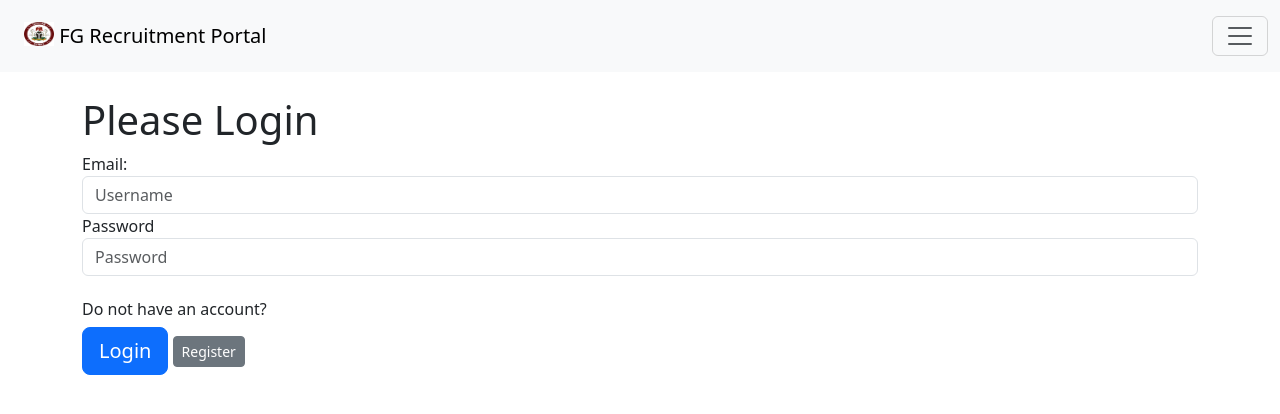
After one commit to elmubaraq/recruitmentportal, a Flask app: page /login in a window 1280 px wide. The commit adds this page. Shown: the top 414 px of the page. Run offline with Flask 3, Linux system fonts and the light colour scheme; some libraries are stand-ins or nearby versions.

Commit message:
login  features in progress

```diff
--- a/portal/__init__.py
+++ b/portal/__init__.py
@@ -1,6 +1,8 @@
 from flask import Flask
 #pip install flask-sqlalchemy
 from flask_sqlalchemy import SQLAlchemy
+from flask_login import LoginManager
+from flask_bcrypt import Bcrypt
 
 
 app=Flask(__name__)
@@ -8,5 +10,7 @@ app=Flask(__name__)
 app.config['SQLALCHEMY_DATABASE_URI'] = 'sqlite:///portal.db'
 #then use the application object as a parameter to create an object of class SQLAlchemy
 db=SQLAlchemy(app)
+bcrypt = Bcrypt(app)
+login_manager = LoginManager(app)
 app.config["SECRET_KEY"]='bdfbcdc502722bc56058y1d0'
-from portal.models import User
+from portal.models import User, Application
--- a/portal/forms.py
+++ b/portal/forms.py
@@ -14,6 +14,11 @@ class RegistrationForm(FlaskForm):
     password1 = PasswordField(label='Password', validators=[Length(min=8),DataRequired()])
     password2 = PasswordField(label='Verify password', validators=[EqualTo('password1'),DataRequired()])
     submit = SubmitField(label='Create account')
+class loginForm(FlaskForm):
+     email_address = StringField(label='Email:', validators=[Email(),DataRequired()])
+     password = PasswordField(label='Password', validators=[Length(min=8),DataRequired()])
+     submit = SubmitField(label='Login')
+
 
 class ApplicationForm(FlaskForm):
     first_name = StringField(label="First Name", validators=[DataRequired()])
@@ -31,15 +36,15 @@ class ApplicationForm(FlaskForm):
     secondary_school = StringField(label= "Secondary School Attended", validators=[DataRequired()])
     tertiary_school = StringField(label= "Tertiary institution attended", validators=[DataRequired()])
     highest_qualification = SelectField(label="Highest Qualification", choices=[('1','SSCE'),('2','Diploma'),('3','Degree/HND'),('4','Second Degree'),('5','Third Degree')])
-    passport_photo = FileField('Passport Photograph', validators=[FileRequired(), FileAllowed(['jpg','jpeg'], 'jpeg/jpg files only!')])
-    birth_cert = FileField('Image',validators=[FileRequired(), FileAllowed(['jpg','jpeg'], 'jpeg/jpg files only!')])
-    tertiary_cert = FileField('Higher Institution Cert. PDF!', validators=[FileRequired(), FileAllowed(['pdf'], 'PDF files only!')])
-    other_cert = FileField('Other Certificates PDF!', validators=[FileAllowed(['pdf'], 'PDF files only!')])
+    passport_photo = FileField('Passport Photograph', validators=[FileRequired(), FileAllowed(['jpg','jpeg','pdf'], 'pdf/jpeg/jpg files only!')])
+    birth_cert = FileField('Image',validators=[FileRequired(), FileAllowed(['jpg','jpeg','pdf'], 'pdf/jpeg/jpg files only!')])
+    tertiary_cert = FileField('Higher Institution Cert. PDF!', validators=[FileRequired(), FileAllowed(['pdf'], 'pdf/jpeg/jpg files only!')])
+    other_cert = FileField('Other Certificates PDF!', validators=[FileAllowed(['jpg','jpeg','pdf'], 'pdf/jpeg/jpg files only!')])
     position_applying_for = SelectField(label="Position applying for", choices=[('1','Accountant I'),('2','Customer Service'),('3','Driver'),('4','Human Resource'),('5','Product Manager'),('6','Software Enginner (Backend) '),('7','Executive Assitant II')])
-    professional_cert = FileField('Professional Certificates PDF!', validators=[FileAllowed(['pdf'], 'PDF files only!')])
-    nysc_cert = FileField('NYSC Discharge/Exeption Cert. PDF', validators=[FileRequired(), FileAllowed(['pdf'], 'PDF files only!')])
-    ssce_photo = FileField('SSCE Result JPG/JPEG', validators=[FileRequired(), FileAllowed(['jpg','jpeg'], 'jpeg/jpg files only!')])
-    school_cert_photo = FileField('Primary School Cert. JPG/JPEG', validators=[FileRequired(), FileAllowed(['jpg','jpeg'], 'jpeg/jpg files only!')])
+    professional_cert = FileField('Professional Certificates PDF!', validators=[FileAllowed(['jpg','jpeg','pdf'], 'pdf/jpeg/jpg files only!')])
+    nysc_cert = FileField('NYSC Discharge/Exeption Cert. PDF', validators=[FileRequired(), FileAllowed(['jpg','jpeg','pdf'], 'pdf/jpeg/jpg files only!')])
+    ssce_photo = FileField('SSCE Result JPG/JPEG', validators=[FileRequired(), FileAllowed(['jpg','jpeg','pdf'], 'pdf/jpeg/jpg files only!')])
+    school_cert_photo = FileField('Primary School Cert. JPG/JPEG', validators=[FileRequired(), FileAllowed(['jpg','jpeg','pdf'], 'pdf/jpeg/jpg files only!')])
     state_of_residence = SelectField(label="State of Residence", choices=[('1','ABUJA FCT'),
                                                 ('2','ABIA'),
                                                 ('3','ADAMAWA'),
--- a/portal/routes.py
+++ b/portal/routes.py
@@ -1,6 +1,7 @@
 from flask import Flask,redirect,url_for,render_template,request,flash, get_flashed_messages
-from portal import app,db,User
-from portal.forms import RegistrationForm, ApplicationForm
+from portal import app,db,User, Application
+from portal.forms import RegistrationForm, ApplicationForm, loginForm
+from flask_login import login_manager,logout_user,login_user, login_required, current_user
 
 @app.route('/',methods=['GET','POST'])
 def home():
@@ -13,7 +14,7 @@ def home():
 def register_page():
     form = RegistrationForm()
     if form.validate_on_submit():
-        user =User( email_address=form.email_address.data, password_harsh = form.password1.data)
+        user =User( email_address=form.email_address.data, password_hash = form.password1.data)
         db.session.add(user)
         db.session.commit()
     if form.errors !={}:
@@ -24,5 +25,28 @@ def register_page():
 def apply_page():
     form = ApplicationForm()
     if form.validate_on_submit():
-        pass
+        application_to_create = Application(first_name=form.first_name.data, middle_name=form.middle_name.data, last_name=form.last_name.data,
+                                            home_town=form.home_town.data, permanent_address=form.permanent_address.data,town_of_residence=form.town_of_residence,
+                                            residential_address=form.residential_address.data,state_of_residence=form.state_of_residence, state_of_origin=form.state_of_origin.data,
+                                            lga=form.lga.data, phone=form.phone.data, nin = form.nin.data, gender= form.gender.data, primary_school=form.primary_school.data, secondary_school=form.secondary_school.data,
+                                            tertiary_school=form.tertiary_school.data, highest_qualification=form.highest_qualification.data, position_applying_for=form.position_applying_for.data, passport_photo=form.passport_photo.data,
+                                            birth_cert=form.birth_cert.data,school_cert=form.school_cert_photo.data,ssce_photo=form.ssce_photo.data,
+                                            tertiary_cert=form.tertiary_cert.data,nysc_cert=form.nysc_cert.data,professional_cert=form.professional_cert.data,other_cert=form.other_cert.data)
+        db.session.add(application_to_create)
+        db.session.commit()
+        flash(f'SUCCESSFUL', category='info')
+
+
     return render_template('apply.html', form=form)
+@app.route('/login',methods=['GET','POST'])
+def login_page():
+    form = loginForm()
+    if form.validate_on_submit():
+        attempted_user = User.query.filter_by(email_address=form.email_address.data).first()
+        if attempted_user and  attempted_user.check_password_correlation(attempted_password=form.password.data):
+            login_user(attempted_user)
+            flash(f'You are successfully logged in as: {attempted_user.email_address}!', category='success')
+            return redirect(url_for('apply_page'))
+        else:
+            flash(f'Username and Password do not match, please try again!', category='danger')
+    return render_template('login.html', form=form)
--- a/portal/templates/base.html
+++ b/portal/templates/base.html
@@ -41,7 +41,7 @@
                     <a class="nav-link active" aria-current="page" href="{{url_for('register_page')}}">Register</a>
                 </li>
                 <li class="nav-item">
-                    <a class="nav-link active" aria-current="page" href="#">Login</a>
+                    <a class="nav-link active" aria-current="page" href="{{url_for('login_page')}}">Login</a>
                 </li>
 
                 <li class="nav-item">
--- /dev/null
+++ b/portal/templates/login.html
@@ -0,0 +1,26 @@
+{% extends 'base.html'%}
+{% block title%}
+{% endblock%}
+{% block body%}
+<div class="container">
+    <form method="POST" class="form-register">
+        {{ form.hidden_tag() }}
+        <h1>Please Login</h1>
+        {{form.email_address.label()}}
+        {{form.email_address(class="form-control", placeholder="Username")}}
+
+        {{form.password.label()}}
+        {{form.password(class="form-control", placeholder="Password", type="password")}}
+
+        <br>
+        <div class="check-box mb-3">
+            <h6>Do not have an account?</h6>
+            {{form.submit(class="btn btn-lg btn-block btn-primary")}}
+            <a class="btn btn-sm btn-secondary" href="{{url_for('register_page')}}">Register</a>
+        </div>
+    </form>
+</div>
+
+
+
+{% endblock%}
```
Also changed, not shown: portal/models.py (+58 -4 lines).
